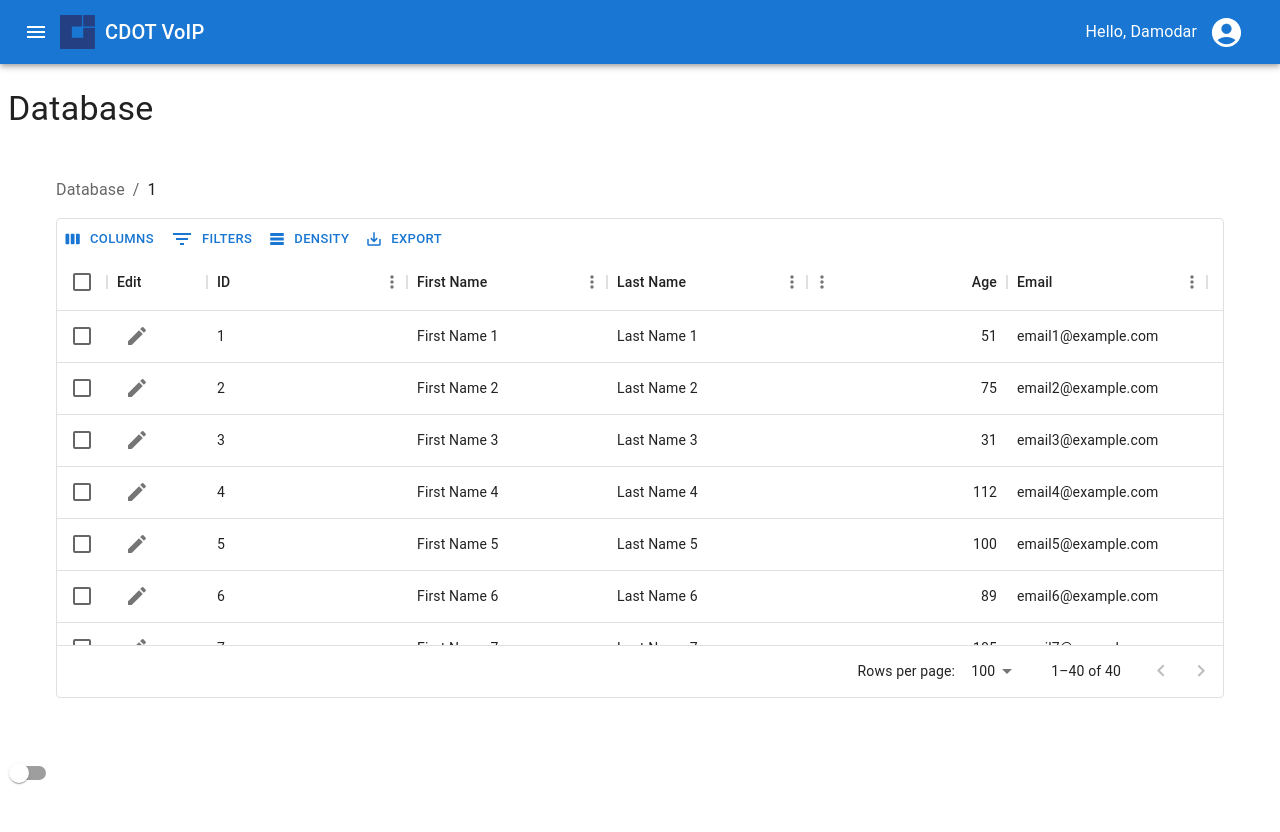
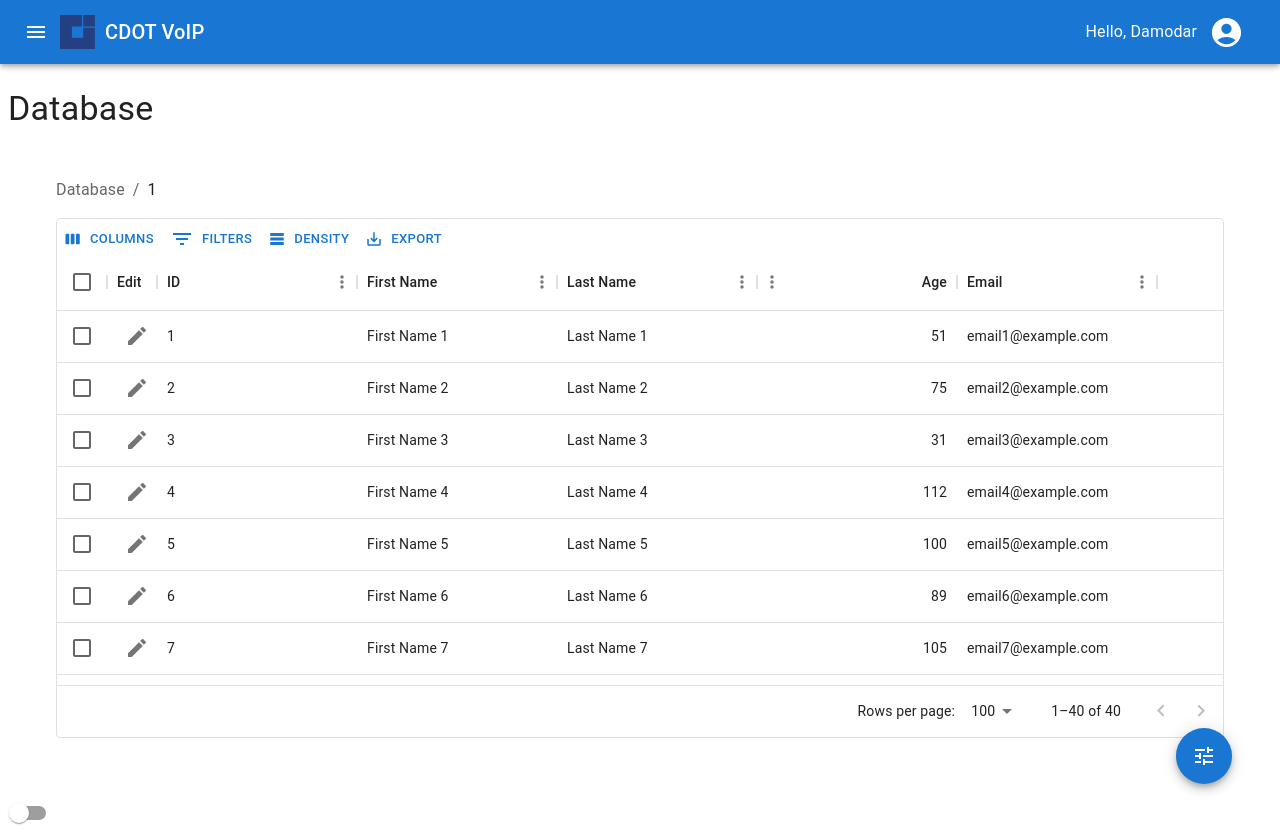
Before and after one commit to ismarthawkback/new-pbx-web-app, a React (Vite) app in the folder frontend/: page /database/1 in a window 1280 px wide. Before the commit the page ends 800 px from the top, so only its background shows below. Built offline with nearby package versions, Linux system fonts and the light colour scheme.

Commit message:
Implement Speed dail and selection

```diff
--- a/frontend/src/components/DatabasePage-components/Table/FilterTableExample.jsx
+++ b/frontend/src/components/DatabasePage-components/Table/FilterTableExample.jsx
@@ -1,15 +1,27 @@
 import * as React from 'react';
+import { useState } from 'react';
 import { DataGrid, GridToolbar } from '@mui/x-data-grid';
-import { IconButton } from '@mui/material';
+import { IconButton, SpeedDial } from '@mui/material';
 import EditIcon from '@mui/icons-material/Edit';
-import { columnGroupsStateInitializer } from '@mui/x-data-grid/internals';
+import AddIcon from "@mui/icons-material/Add";
+import DeleteForeverIcon from "@mui/icons-material/DeleteForever";
+import SpeedDialAction from "@mui/material/SpeedDialAction";
+import Tune from '@mui/icons-material/Tune';
+import Add from '@mui/icons-material/Add';
 
+const actions = [
+  { icon: <AddIcon />, name: "Add", onclick : function () {
+    console.log("Hello World")
+    console.log(selectionModel);
+  } },
+  { icon: <DeleteForeverIcon />, name: "Delete" },
+];
 
 const columns = [
   {
     field: 'edit',
     headerName: 'Edit',
-    width: 100,
+    width: 50,
     sortable: false,
     filterable: false,
     disableColumnMenu: true,
@@ -45,29 +57,49 @@ const generateRows = () => {
 };
 
 const FilterTableExample = () => {
-  const [filterModel, setFilterModel] = React.useState({
-    items: [],
-  });
+  const [selectionModel, setSelectionModel] = React.useState([]);
 
   const rows = React.useMemo(() => generateRows(), []);
 
 
 
   return (
-    <div style={{ height: '60vh', width: '100%' }}>
-
+    <div style={{ height: "65vh", width: "100%" }}>
       <DataGrid
         rows={rows}
         columns={columns}
         pageSize={5}
         checkboxSelection
-        filterModel={filterModel}
-        onFilterModelChange={(model) => setFilterModel(model)}
         slots={{
-            toolbar : GridToolbar
+          toolbar: GridToolbar,
         }}
+        disableRowSelectionOnClick
+        rowSelectionModel={selectionModel}
+        onRowSelectionModelChange={setSelectionModel}
       />
+      <SpeedDial
+        ariaLabel="SpeedDial basic example"
+        sx={{ position: "absolute", bottom: 16, right: 48 }}
+        icon={<Tune />}
+        direction="left"
+      >
+        {selectionModel.length === 0 ?
+        <SpeedDialAction
+        icon={<AddIcon />}
+        tooltipTitle={"Add Row"}
+        onClick={(e) => {
 
+        }}
+        /> :
+        <SpeedDialAction
+        icon={<DeleteForeverIcon />}
+        tooltipTitle={"Delete Rows"}
+        onClick={(e) => {
+
+        }}
+        />
+      }
+      </SpeedDial>
     </div>
   );
 };
```
